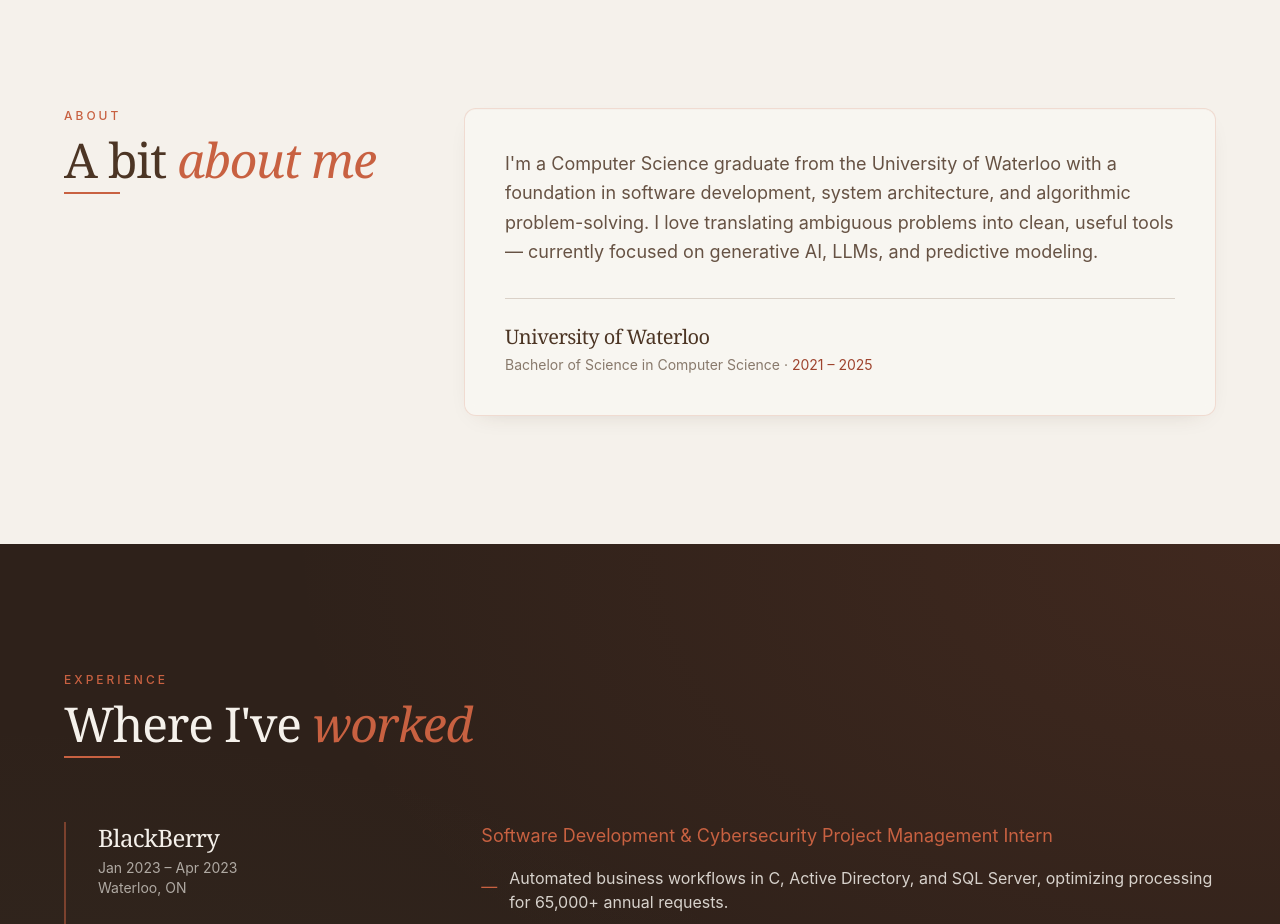
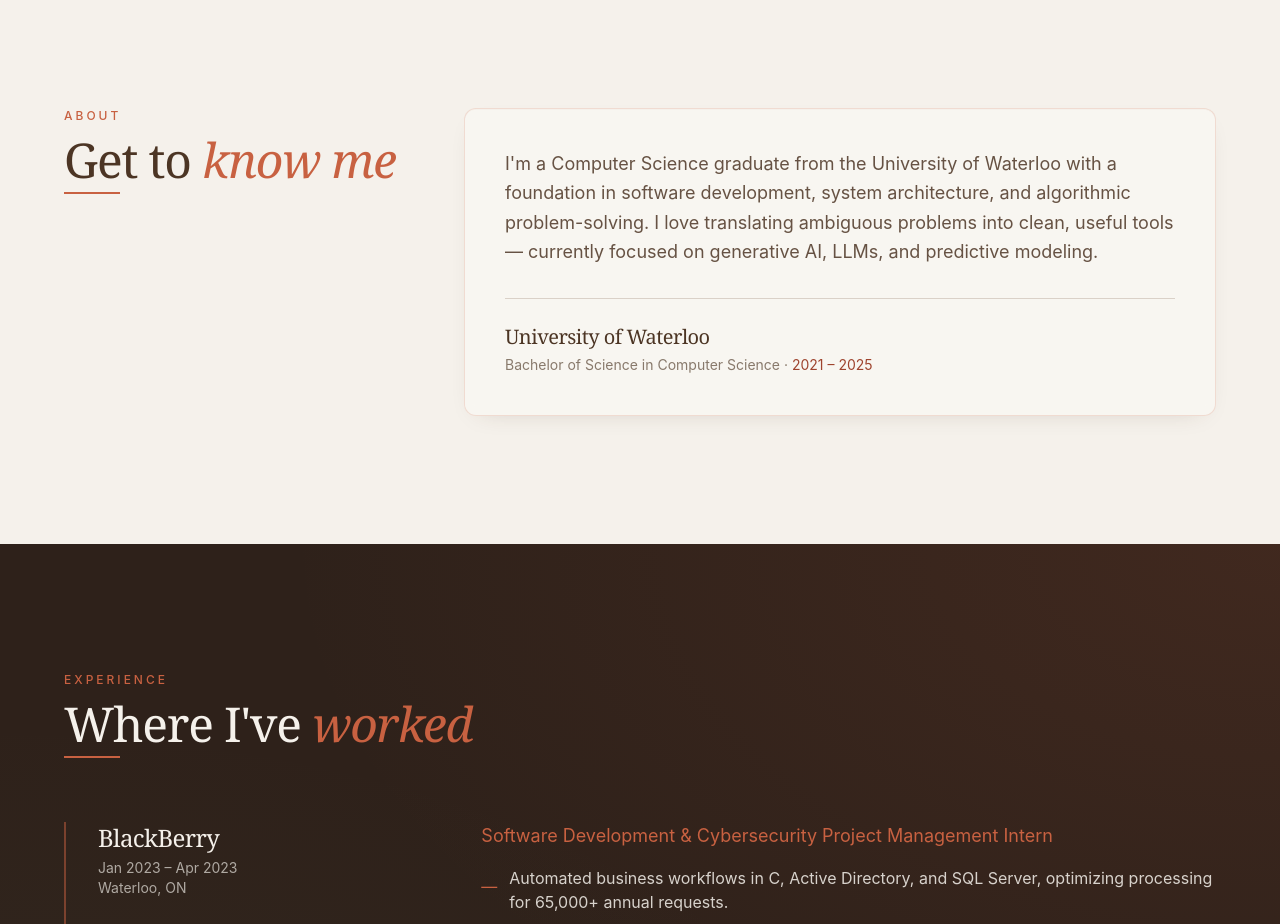
Before and after one commit to sree-j04/portfolio, a React (Vite) app: page / in a window 1280 px wide. Shown: the part 820-1744 px from the top of the page. Built offline with nearby package versions, Linux system fonts and the light colour scheme.

Commit message:
about me edit

```diff
--- a/src/components/About.tsx
+++ b/src/components/About.tsx
@@ -13,7 +13,7 @@ export default function About() {
         >
           <p className="eyebrow mb-3">About</p>
           <h2 className="font-serif font-light text-4xl md:text-5xl tracking-[-0.025em] text-walnut title-rule">
-            A bit <span className="italic text-terracotta">about me</span>
+            Get to <span className="italic text-terracotta">know me</span>
           </h2>
         </motion.div>
 
```
